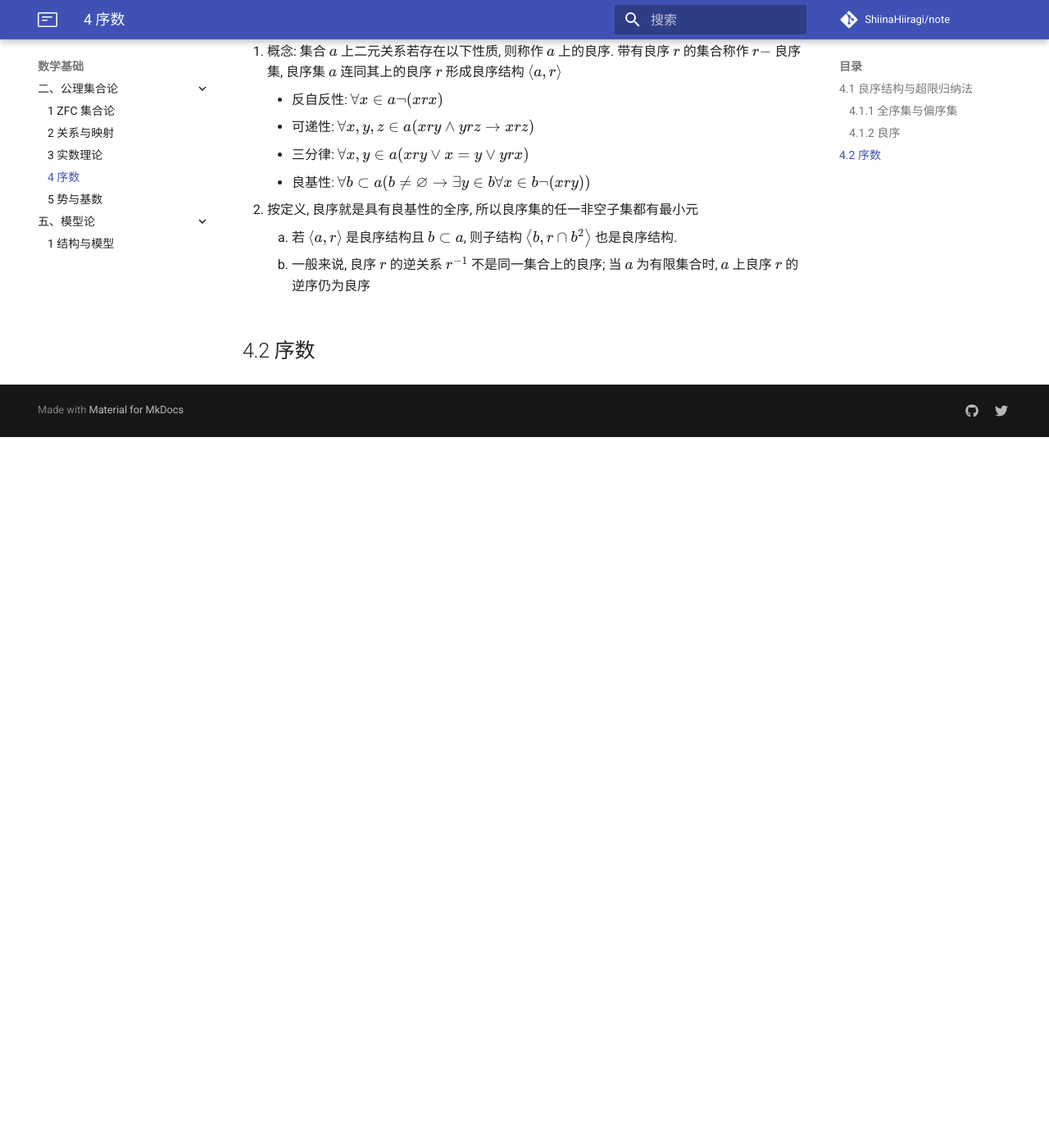
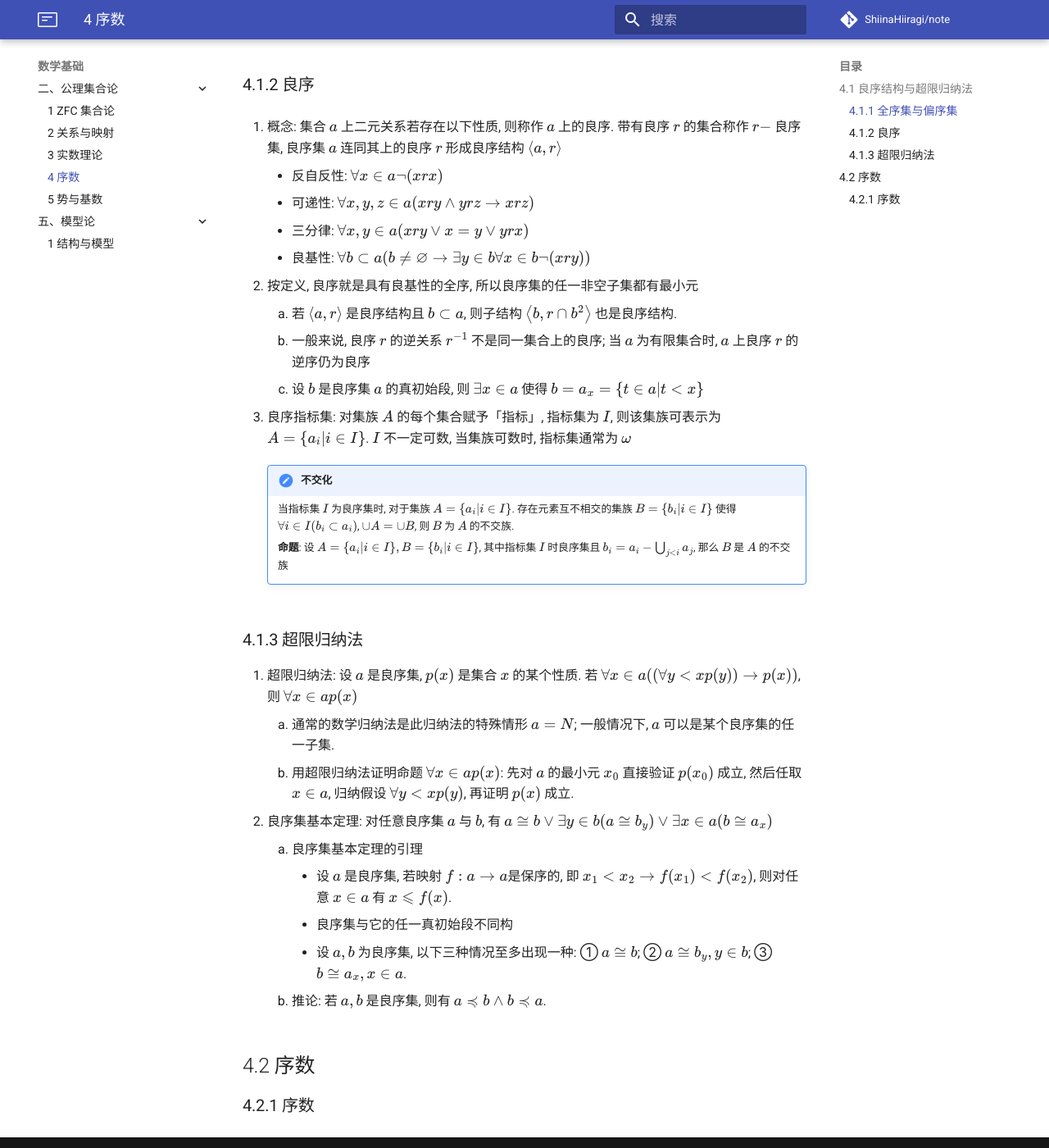
Before and after one commit to ShiinaHiiragi/note, an MkDocs documentation site: the page built from docs/foundation/set/ordinal.md, in a window 1280 px wide and 1400 px high, scrolled down 1067 px. Shown: the whole window at 82% size. Built offline with MkDocs 1.6.1 and Material for MkDocs 9.7.7, drawn with Linux system fonts in a browser that asks for light colours; comment, search, counter and statistics services are not loaded; before the commit the page ends 1600 px from its top, so only the background shows below that; some of the changed text lies outside the part shown.

Commit message:
add induction

```diff
--- a/docs/foundation/set/ordinal.md
+++ b/docs/foundation/set/ordinal.md
@@ -18,6 +18,8 @@
         - 设 $a$ 为全序集, $b$ 为偏序集, $f:a\to b$ 有 $\forall x,y\in a(x<y\to f(x)<f(y))$, 则 $f[a]$ 是 $b$ 中的全序子集
         - 设 $f$ 为全序集 $a$ 到 全序集 $b$ 的保序映射, 则 $f$ 为单射且反向蕴含 $\forall x,y\to a(x<y\leftrightarrow f(x)<f(y))$ 也成立. 此时称 $a$ 与 $b$ 同构: $\left< a,<\right> \cong \left< b,< \right>$
     2. 初始段: 设 $a$ 为全序集, $b\subset a$, 若 $b$ 有 $\forall x\in b\forall y\in a(y<x\to y\in b)$, 则称 $b$ 为 a 的初始段.
+        - 若 $b\neq a$, 则称 $b$ 为 $a$ 的真初始段.
+        - 设 $a$ 为全序集, 若 $x\in a$, 记 $a_x=\{ t\in a|t<x\}$, 则 $a_x$ 为 $a$ 的一个 (以 $x$ 为端点的) 初始段. 对于全序集而言, 不是所有的初始段都能用 $a_x$ 的形式表示
     3. 序性质: 全序集在同构之下能保持的性质. 全序间的同构具有自反性, 对称性, 可递性
 
 ### 4.1.2 良序
@@ -30,5 +32,24 @@
 2. 按定义, 良序就是具有良基性的全序, 所以良序集的任一非空子集都有最小元
     1. 若 $\left< a,r\right>$ 是良序结构且 $b\subset a$, 则子结构 $\left< b,r \cap b^2\right>$ 也是良序结构.
     2. 一般来说, 良序 $r$ 的逆关系 $r^{-1}$ 不是同一集合上的良序; 当 $a$ 为有限集合时, $a$ 上良序 $r$ 的逆序仍为良序
+    3. 设 $b$ 是良序集 $a$ 的真初始段, 则 $\exists x\in a$ 使得 $b=a_x=\{t\in a|t<x\}$
+3. 良序指标集: 对集族 $A$ 的每个集合赋予「指标」, 指标集为 $I$, 则该集族可表示为 $A=\{a_i|i\in I\}$. $I$ 不一定可数, 当集族可数时, 指标集通常为 $\omega$
+
+    !!! note "不交化"
+        当指标集 $I$ 为良序集时, 对于集族 $A=\{a_i|i\in I\}$. 存在元素互不相交的集族 $B=\{b_i|i\in I\}$ 使得 $\forall i\in I(b_i\subset a_i)$, $\cup A=\cup B$, 则 $B$ 为 $A$ 的不交族.
+
+        **命题**: 设 $A=\{a_i|i\in I\}, B=\{b_i|i\in I\}$, 其中指标集 $I$ 时良序集且 $b_i=a_i-\bigcup_{j<i}a_j$, 那么 $B$ 是 $A$ 的不交族
+
+### 4.1.3 超限归纳法
+1. 超限归纳法: 设 $a$ 是良序集, $p(x)$ 是集合 $x$ 的某个性质. 若 $\forall x\in a((\forall y<xp(y))\to p(x))$, 则 $\forall x\in ap(x)$
+    1. 通常的数学归纳法是此归纳法的特殊情形 $a=N$; 一般情况下, $a$ 可以是某个良序集的任一子集.
+    2. 用超限归纳法证明命题 $\forall x\in ap(x)$: 先对 $a$ 的最小元 $x_0$ 直接验证 $p(x_0)$ 成立, 然后任取 $x\in a$, 归纳假设 $\forall y<xp(y)$, 再证明 $p(x)$ 成立.
+2. 良序集基本定理: 对任意良序集 $a$ 与 $b$, 有 $a\cong b\vee \exists y\in b(a\cong b_y)\vee \exists x\in a(b\cong a_x)$
+    1. 良序集基本定理的引理
+        - 设 $a$ 是良序集, 若映射 $f:a\to a$是保序的, 即 $x_1<x_2\to f(x_1)<f(x_2)$, 则对任意 $x\in a$ 有 $x\leqslant f(x)$.
+        - 良序集与它的任一真初始段不同构
+        - 设 $a,b$ 为良序集, 以下三种情况至多出现一种: ① $a\cong b$; ② $a\cong b_y, y\in b$; ③ $b\cong a_x, x\in a$.
+    2. 推论: 若 $a,b$ 是良序集, 则有 $a\preccurlyeq b\wedge b\preccurlyeq a$.
 
 ## 4.2 序数
+### 4.2.1 序数
```
Also changed, not shown: docs/foundation/set/zfc.md (+2 -2 lines), docs/index.md (+2 -2 lines).
